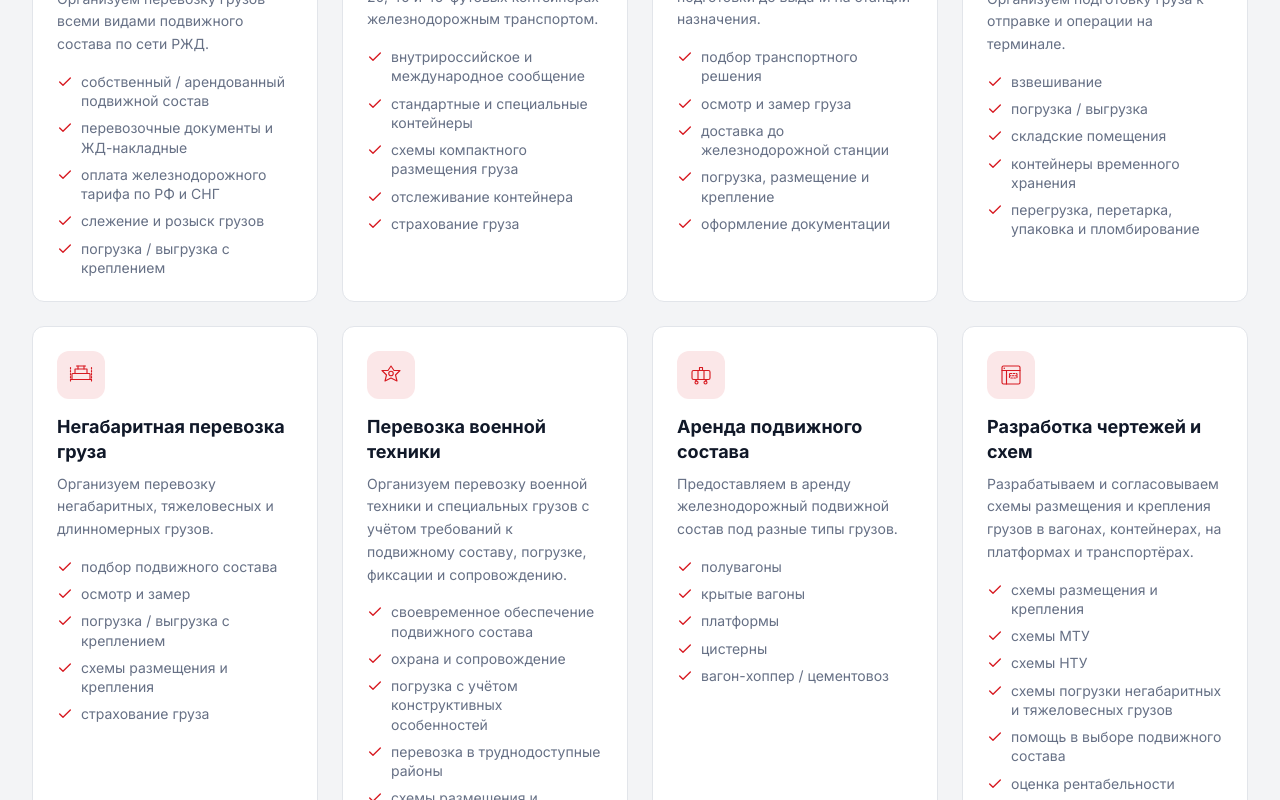
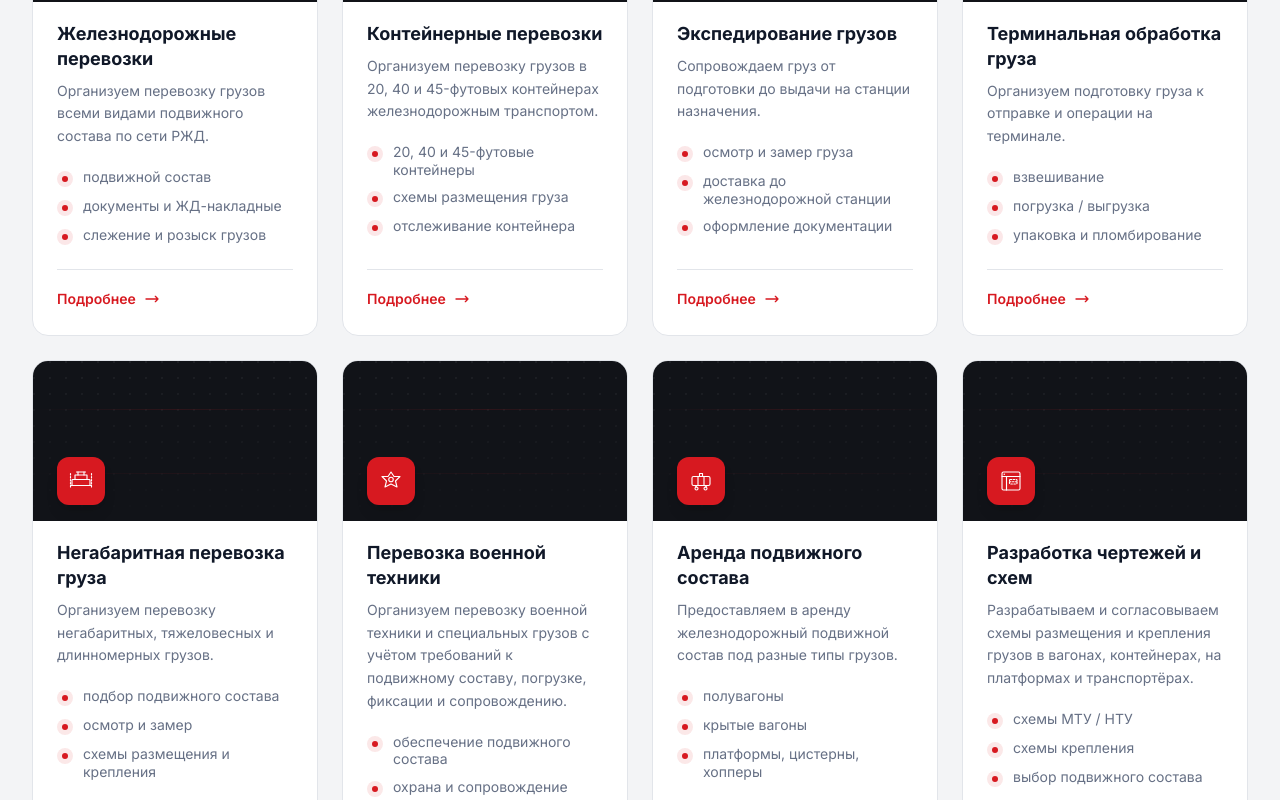
Before and after one commit to matteimikeska49-bot/gkp, a React (Vite) app: page / in a window 1280 px wide. Shown: the part 1900-2700 px from the top of the page. Built offline with nearby package versions, Linux system fonts and the light colour scheme.

Commit message:
refactor: improve services cards visuals

```diff
--- a/src/data/services.js
+++ b/src/data/services.js
@@ -4,11 +4,9 @@ export const services = [
     title: 'Железнодорожные перевозки',
     description: 'Организуем перевозку грузов всеми видами подвижного состава по сети РЖД.',
     points: [
-      'собственный / арендованный подвижной состав',
-      'перевозочные документы и ЖД-накладные',
-      'оплата железнодорожного тарифа по РФ и СНГ',
+      'подвижной состав',
+      'документы и ЖД-накладные',
       'слежение и розыск грузов',
-      'погрузка / выгрузка с креплением',
     ],
     icon: 'train',
   },
@@ -17,11 +15,9 @@ export const services = [
     title: 'Контейнерные перевозки',
     description: 'Организуем перевозку грузов в 20, 40 и 45-футовых контейнерах железнодорожным транспортом.',
     points: [
-      'внутрироссийское и международное сообщение',
-      'стандартные и специальные контейнеры',
-      'схемы компактного размещения груза',
+      '20, 40 и 45-футовые контейнеры',
+      'схемы размещения груза',
       'отслеживание контейнера',
-      'страхование груза',
     ],
     icon: 'container',
   },
@@ -30,10 +26,8 @@ export const services = [
     title: 'Экспедирование грузов',
     description: 'Сопровождаем груз от подготовки до выдачи на станции назначения.',
     points: [
-      'подбор транспортного решения',
       'осмотр и замер груза',
       'доставка до железнодорожной станции',
-      'погрузка, размещение и крепление',
       'оформление документации',
     ],
     icon: 'expedition',
@@ -45,9 +39,7 @@ export const services = [
     points: [
       'взвешивание',
       'погрузка / выгрузка',
-      'складские помещения',
-      'контейнеры временного хранения',
-      'перегрузка, перетарка, упаковка и пломбирование',
+      'упаковка и пломбирование',
     ],
     icon: 'terminal',
   },
@@ -58,9 +50,7 @@ export const services = [
     points: [
       'подбор подвижного состава',
       'осмотр и замер',
-      'погрузка / выгрузка с креплением',
       'схемы размещения и крепления',
-      'страхование груза',
     ],
     icon: 'oversized',
   },
@@ -69,10 +59,8 @@ export const services = [
     title: 'Перевозка военной техники',
     description: 'Организуем перевозку военной техники и специальных грузов с учётом требований к подвижному составу, погрузке, фиксации и сопровождению.',
     points: [
-      'своевременное обеспечение подвижного состава',
+      'обеспечение подвижного состава',
       'охрана и сопровождение',
-      'погрузка с учётом конструктивных особенностей',
-      'перевозка в труднодоступные районы',
       'схемы размещения и крепления',
     ],
     icon: 'military',
@@ -84,9 +72,7 @@ export const services = [
     points: [
       'полувагоны',
       'крытые вагоны',
-      'платформы',
-      'цистерны',
-      'вагон-хоппер / цементовоз',
+      'платформы, цистерны, хопперы',
     ],
     icon: 'rental',
   },
@@ -95,12 +81,9 @@ export const services = [
     title: 'Разработка чертежей и схем',
     description: 'Разрабатываем и согласовываем схемы размещения и крепления грузов в вагонах, контейнерах, на платформах и транспортёрах.',
     points: [
-      'схемы размещения и крепления',
-      'схемы МТУ',
-      'схемы НТУ',
-      'схемы погрузки негабаритных и тяжеловесных грузов',
-      'помощь в выборе подвижного состава',
-      'оценка рентабельности перевозки',
+      'схемы МТУ / НТУ',
+      'схемы крепления',
+      'выбор подвижного состава',
     ],
     icon: 'blueprint',
   },
--- a/src/sections/ServicesSection.jsx
+++ b/src/sections/ServicesSection.jsx
@@ -1,5 +1,5 @@
 import { services } from '../data/services';
-import { serviceIconMap, CheckIcon } from '../components/ui/Icons';
+import { serviceIconMap } from '../components/ui/Icons';
 
 export default function ServicesSection() {
   return (
@@ -20,33 +20,63 @@ export default function ServicesSection() {
           {services.map((service) => {
             const IconComponent = serviceIconMap[service.icon];
             return (
-              <div key={service.id} className="card group">
+              <div
+                key={service.id}
+                className="bg-white rounded-2xl border border-card-border overflow-hidden group hover:border-accent/30 transition-all duration-300 hover:shadow-xl hover:-translate-y-1 flex flex-col h-full"
+              >
+                {/* Top Visual Block (Placeholder) */}
+                <div className="h-40 relative bg-graphite overflow-hidden shrink-0">
+                  {/* CSS placeholder patterns (ready to be replaced with <img> later) */}
+                  <div className="absolute inset-0 bg-[radial-gradient(circle_at_1px_1px,rgba(255,255,255,0.05)_1px,transparent_0)] bg-[size:16px_16px]" />
+                  <div className="absolute top-[30%] left-0 w-full h-px rail-line-h opacity-20" />
+                  <div className="absolute top-[70%] left-0 w-full h-px rail-line-h opacity-20" />
+
+                  {/* Gradient Overlay */}
+                  <div className="absolute inset-0 bg-gradient-to-t from-graphite/90 to-transparent" />
+
                   {/* Icon */}
-                <div className="w-12 h-12 rounded-xl bg-accent/10 flex items-center justify-center mb-4 group-hover:bg-accent/20 transition-colors">
-                  {IconComponent && (
-                    <IconComponent className="w-6 h-6 text-accent" />
-                  )}
+                  <div className="absolute bottom-4 left-6 w-12 h-12 rounded-xl bg-accent flex items-center justify-center text-white shadow-lg group-hover:scale-110 transition-transform duration-300">
+                    {IconComponent && <IconComponent className="w-6 h-6" />}
+                  </div>
                 </div>
 
+                {/* Content */}
+                <div className="p-6 pt-5 flex flex-col flex-1">
                   {/* Title */}
-                <h3 className="text-text-dark font-bold text-lg mb-2 leading-snug">
+                  <h3 className="text-text-dark font-bold text-lg mb-2 leading-snug group-hover:text-accent transition-colors">
                     {service.title}
                   </h3>
 
                   {/* Description */}
-                <p className="text-text-muted text-sm leading-relaxed mb-4">
+                  <p className="text-text-muted text-sm leading-relaxed mb-5">
                     {service.description}
                   </p>
 
                   {/* Points */}
-                <ul className="space-y-2">
+                  <ul className="space-y-2.5 mb-6">
                     {service.points.map((point, i) => (
-                    <li key={i} className="flex items-start gap-2">
-                      <CheckIcon className="w-4 h-4 text-accent flex-shrink-0 mt-0.5" />
-                      <span className="text-text-muted text-sm leading-snug">{point}</span>
+                      <li key={i} className="flex items-start gap-2.5">
+                        <div className="w-4 h-4 mt-[3px] rounded-full bg-accent/10 flex items-center justify-center flex-shrink-0">
+                          <div className="w-1.5 h-1.5 bg-accent rounded-full" />
+                        </div>
+                        <span className="text-text-muted text-sm leading-tight">{point}</span>
                       </li>
                     ))}
                   </ul>
+
+                  {/* Action Link */}
+                  <div className="mt-auto pt-4 border-t border-card-border">
+                    <a
+                      href="#contact"
+                      className="inline-flex items-center gap-2 text-accent text-sm font-semibold hover:text-accent-hover transition-colors group/link"
+                    >
+                      Подробнее
+                      <svg className="w-4 h-4 transform group-hover/link:translate-x-1 transition-transform" fill="none" viewBox="0 0 24 24" stroke="currentColor">
+                        <path strokeLinecap="round" strokeLinejoin="round" strokeWidth={2} d="M17 8l4 4m0 0l-4 4m4-4H3" />
+                      </svg>
+                    </a>
+                  </div>
+                </div>
               </div>
             );
           })}
```
Lines whose indentation alone changed are shown as unchanged.
